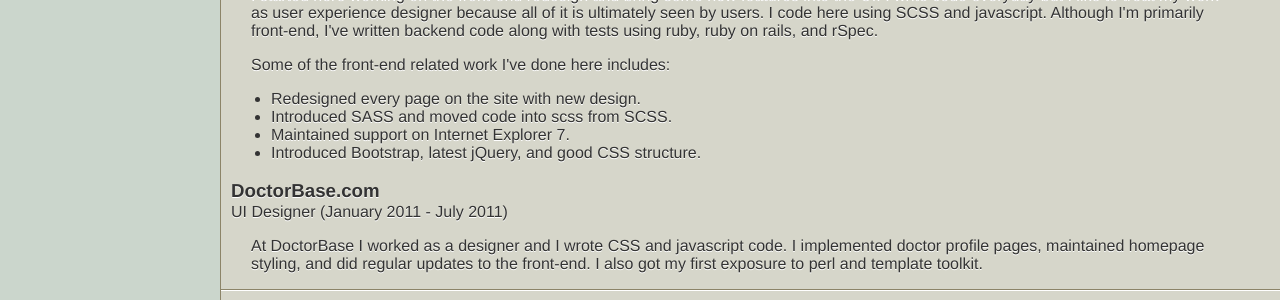
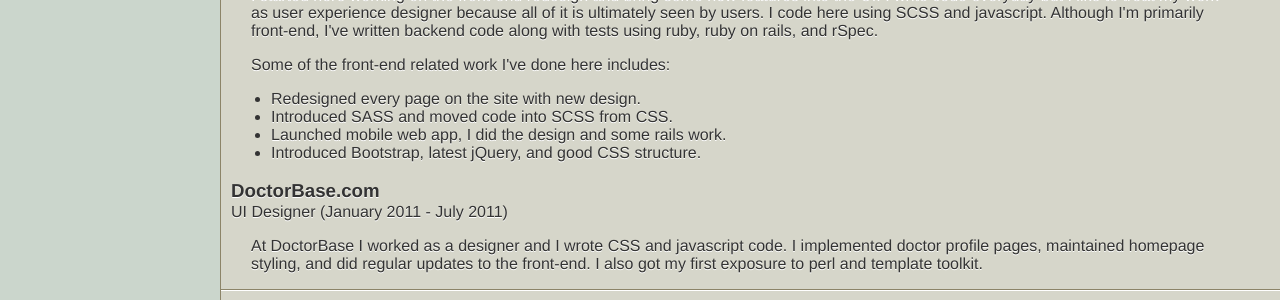
Before and after one commit to usmanity/usmanity.github.com, a Jekyll site: the page built from resume.md, in a window 1280 px wide and 1048 px high. Shown: the part 300-600 px from the top of the window. Built offline with Jekyll 4.4.1, drawn with Linux system fonts in a browser that asks for light colours.

Commit message:
updated something...

```diff
--- a/resume.md
+++ b/resume.md
@@ -40,8 +40,9 @@
 Some of the front-end related work I've done here includes:
 <ul>
   <li>Redesigned every page on the site with new design.</li>
-  <li>Introduced SASS and moved code into scss from SCSS.</li>
-  <li>Maintained support on Internet Explorer 7.</li>
+  <li>Introduced SASS and moved code into SCSS from CSS.</li>
+  <li>Launched mobile web app, I did the design and some rails
+work.</li>
   <li>Introduced Bootstrap, latest jQuery, and good CSS structure.</li>
 </ul>
 
```
Also changed, not shown: 1 other file.
